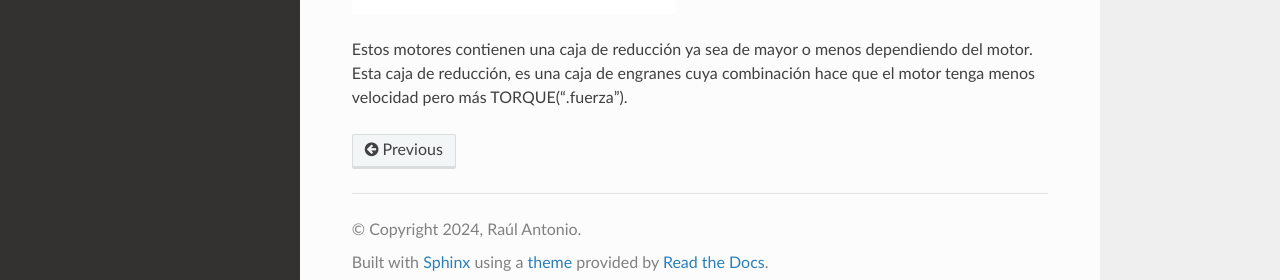
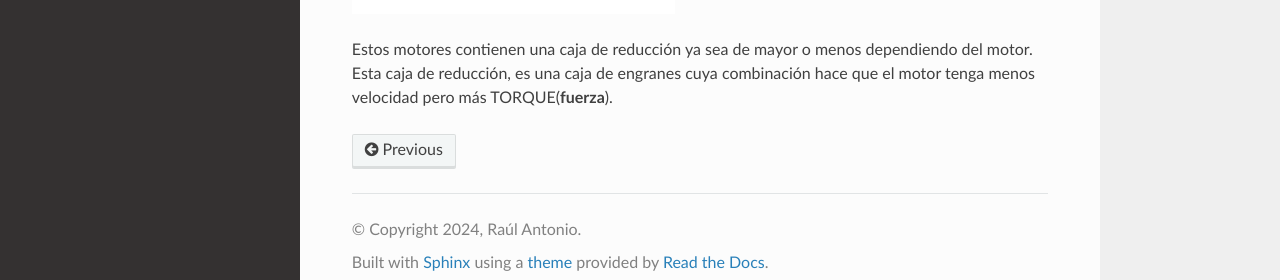
Before and after one commit to Gagis00/Ingeniero-JR, a Sphinx documentation site: the page built from docs/source/componentes.rst, in a window 1280 px wide and 900 px high, scrolled down 546 px. Shown: the part 601-881 px from the top of the window. Built offline with Sphinx 7.4.7 and the Read the Docs theme 2.0.0, drawn with Linux system fonts in a browser that asks for light colours.

```diff
--- a/docs/source/componentes.rst
+++ b/docs/source/componentes.rst
@@ -46,4 +46,4 @@ Los motores de corriente directa (CD) son muy pequeños y a menudo requiere de u
 
 .. figure:: img/Motores.png
 
-Estos motores contienen una caja de reducción ya sea de mayor o menos dependiendo del motor. Esta caja de reducción, es una caja de engranes cuya combinación hace que el motor tenga menos velocidad pero más TORQUE(“.fuerza”).
+Estos motores contienen una caja de reducción ya sea de mayor o menos dependiendo del motor. Esta caja de reducción, es una caja de engranes cuya combinación hace que el motor tenga menos velocidad pero más TORQUE(**fuerza**).
```
